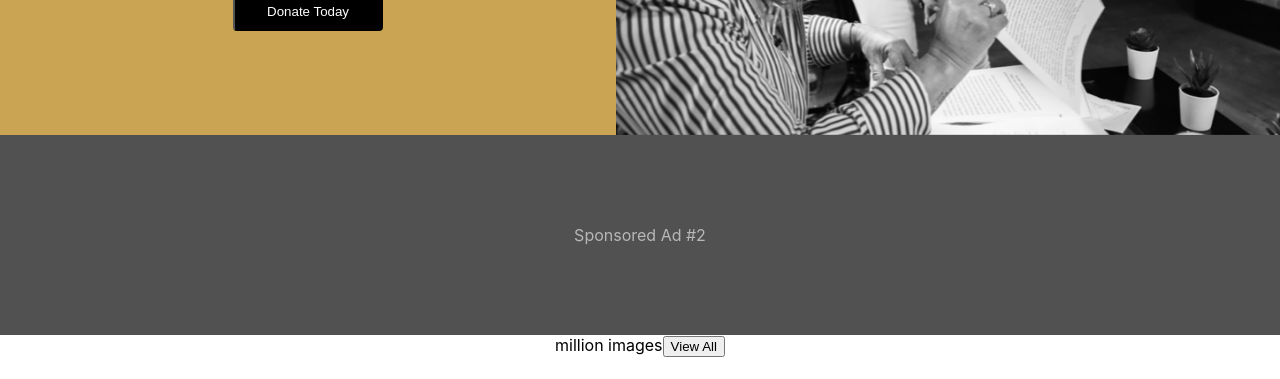
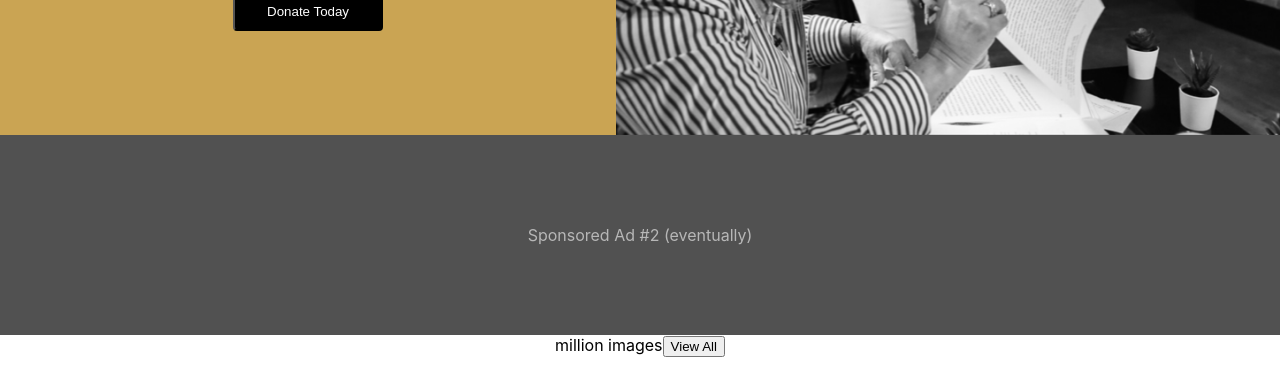
Before and after one commit to nickborbe/amp-client, a React (Create React App) app: page / in a window 1280 px wide. Shown: the part 3440-3819 px from the top of the page. Built offline with nearby package versions, Linux system fonts and the light colour scheme.

Commit message:
ad space edit

```diff
--- a/src/components/home-page.js
+++ b/src/components/home-page.js
@@ -140,7 +140,7 @@ class HomePage extends Component {
 
 
         <div id="hp-sponsored-add-bottom">
-        Sponsored Ad #2
+        Sponsored Ad #2 (eventually)
         </div>
 
       <section id="hp-gallery">
```
